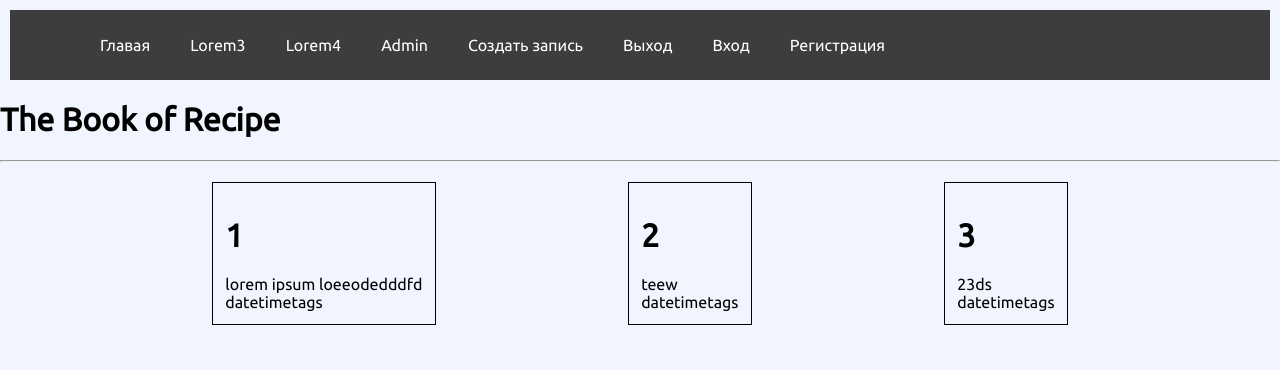
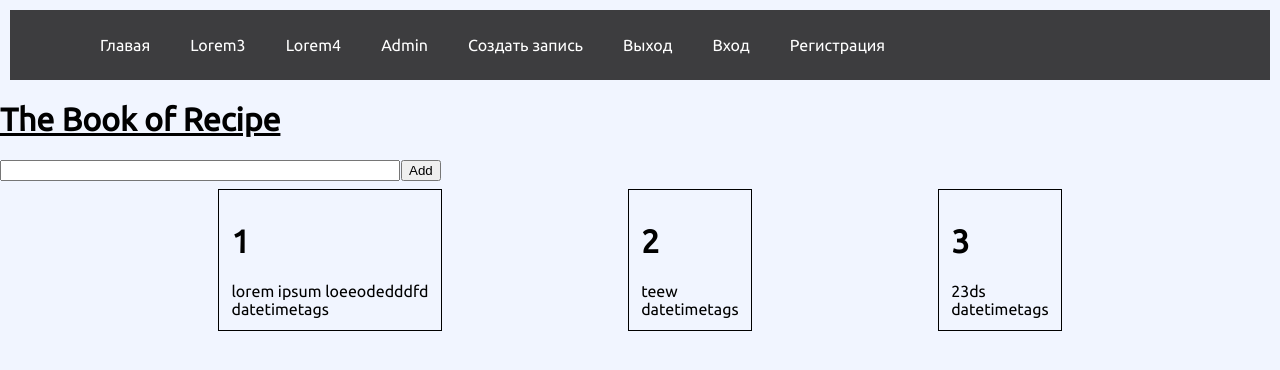
Before and after one commit to mitisit89/NoteApp, a Vue app in the folder client/: page / in a window 1280 px wide. Shown: the top 370 px of the page. Built offline with nearby package versions, Linux system fonts and the light colour scheme.

Commit message:
добавлен компонент и мелкие изменения

```diff
--- a/client/src/components/Index.vue
+++ b/client/src/components/Index.vue
@@ -5,10 +5,14 @@
 		</header>
 
 		<h1>The Book of Recipe</h1>
-		<hr />
+		<Form @add-item='AddItem'/>
 		<div class="row">
 			<!-- eslint-disable-next-line-->
-			<RecipeCard v-for="item in objects" :item="item" />
+			<RecipeCard
+				v-for="item in objects"
+				v-bind:item="item"
+				v-on:remove-item="RemoveItem"
+			/>
 		</div>
 	</div>
 </template>
@@ -16,11 +20,23 @@
 <script>
 	import RecipeCard from "@/components/RecipeCard";
 	import NavMenu from "@/components/NavMenu";
+	import Form from "@/components/Form";
 	export default {
 		props: ["objects"],
 		components: {
 			RecipeCard,
-			NavMenu
+			NavMenu,
+			Form
+		},
+		methods: {
+			RemoveItem(id) {
+				console.log(id);
+				this.$emit("remove-item", id);
+			},
+			AddItem(item){
+				console.log(item);
+				this.$emit("add-item",item)
+			}
 		}
 	};
 </script>
@@ -36,15 +52,18 @@
 		margin: 10px;
 		background-color: #8fabf2;
 	}
+	h1 {
+		text-decoration: underline;
+	}
 	.row {
 		display: flex;
-		justify-content:space-evenly;
+		justify-content: space-evenly;
 		position: relative;
 		flex-direction: inherit;
-		padding: 10px;
-		margin: 10px;
+		padding: 0.5rem 2rem;
+		margin-bottom: 1.5rem;
 		align-content: stretch;
 		align-items: baseline;
-
+		flex-wrap: wrap;
 	}
 </style>
```
